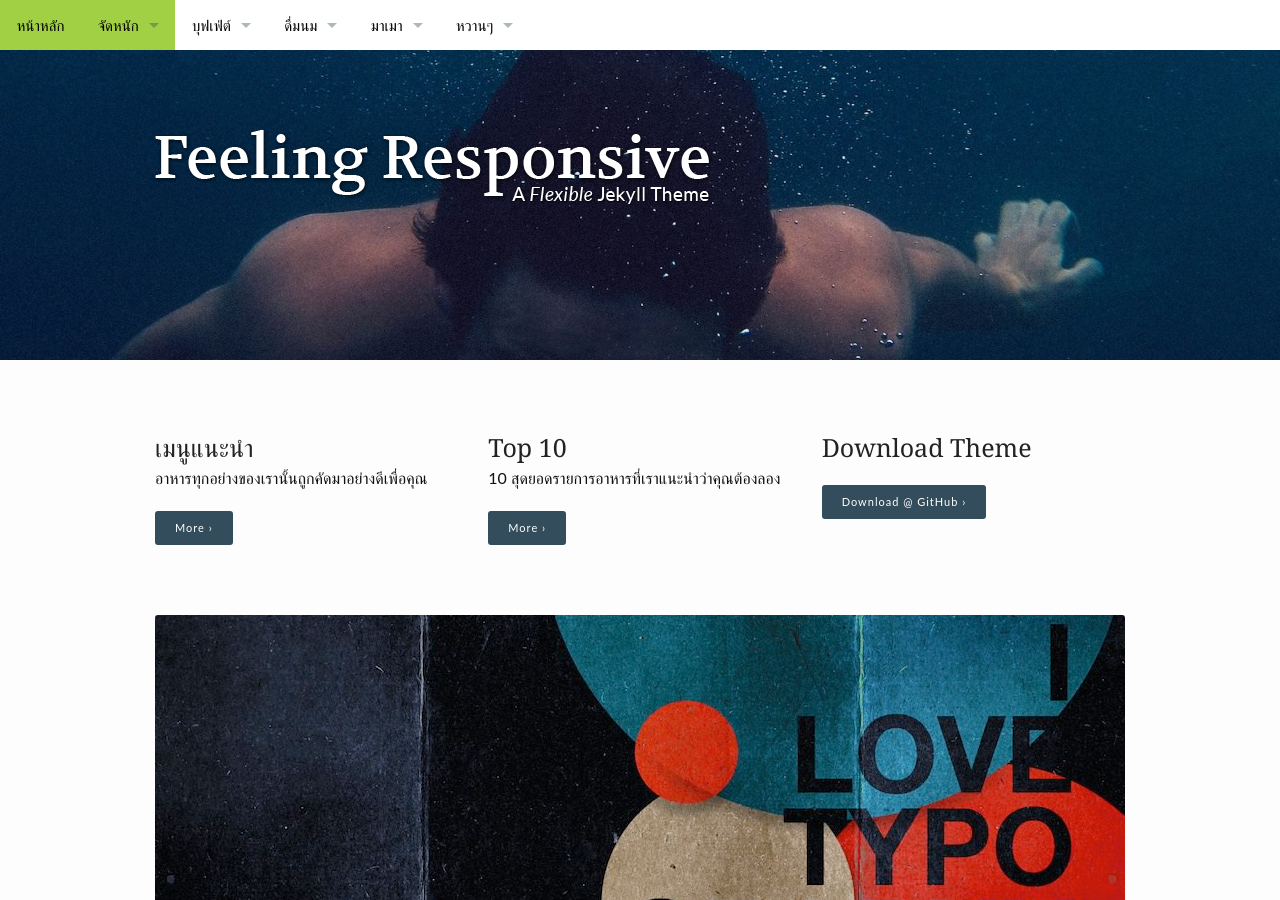
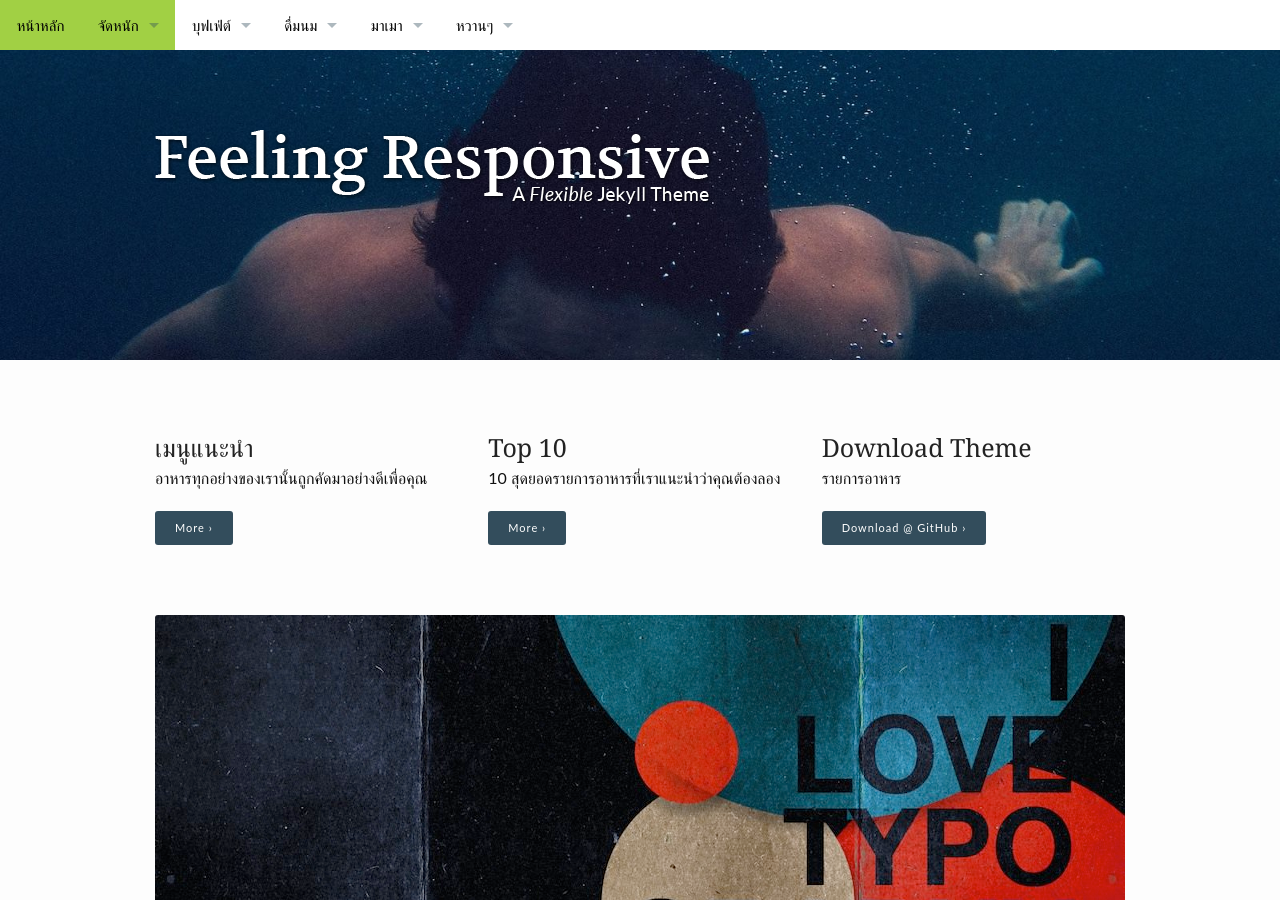
Before and after one commit to hatyairoiroi/hatyairoiroi.github.io, a Jekyll site: the page built from index.md, in a window 1280 px wide and 900 px high. Built offline with Jekyll 4.4.1, drawn with Linux system fonts in a browser that asks for light colours.

Commit message:
Update index.md

```diff
--- a/index.md
+++ b/index.md
@@ -17,12 +17,10 @@ widget-2:
     title: "Top 10"
     url: ''
     text: '10 สุดยอดรายการอาหารที่เราแนะนำว่าคุณต้องลอง'
-    video: ''
 widget-3:
     title: "Download Theme"
     url: ''
-    text: ''
-    image:
+    text: 'รายการอาหาร'
 ---
 
 
```
